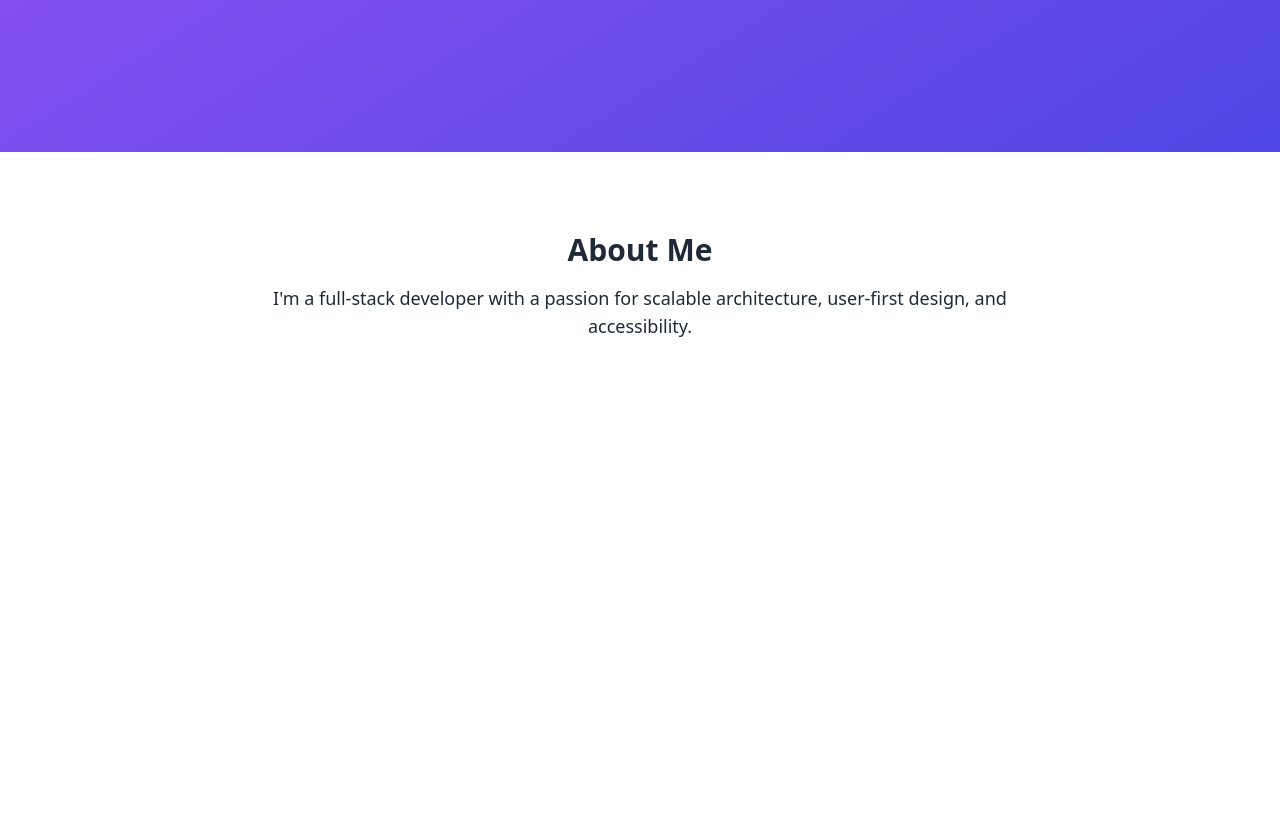
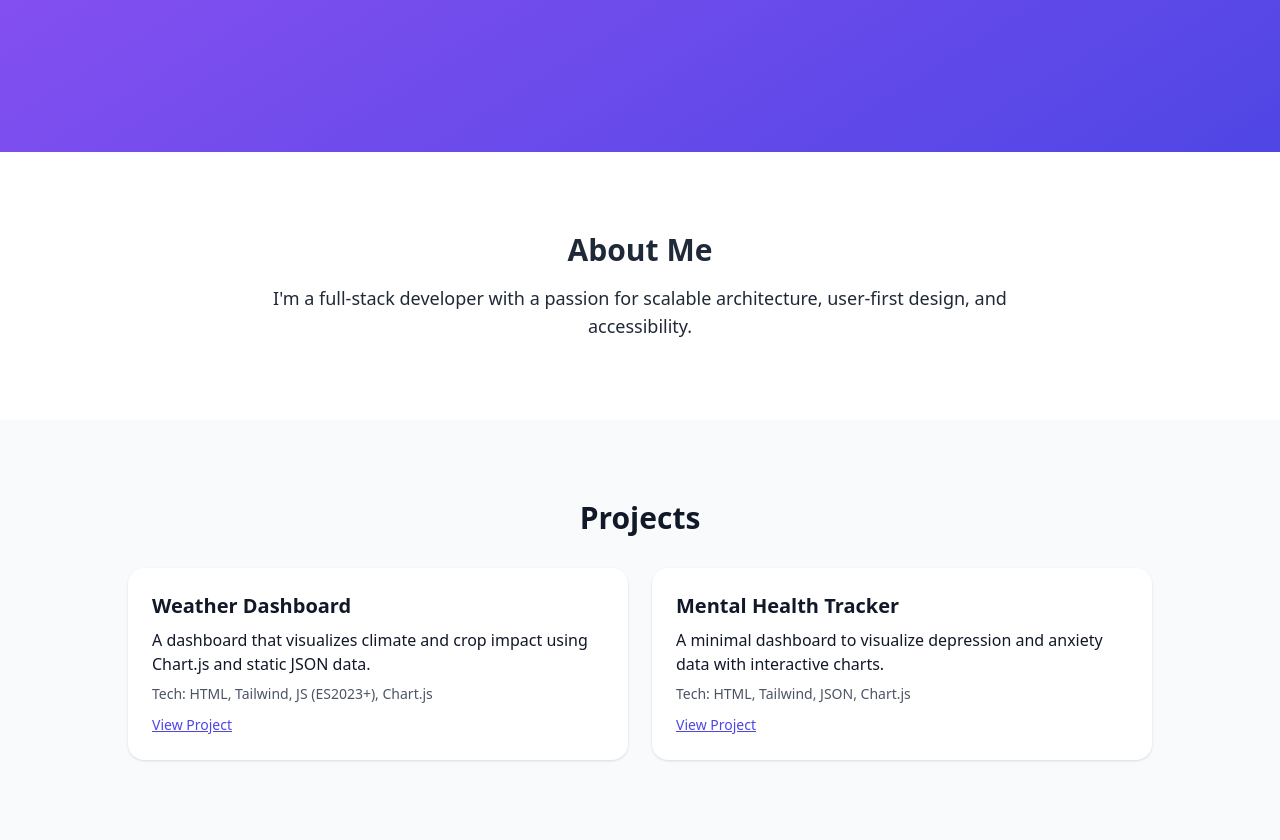
Before and after one commit to aakarshit-codes/portfolio, a plain HTML site: page index.html in a window 1280 px wide. Shown: the part 648-1488 px from the top of the page. Before the commit the page ends 1068 px from the top, so only its background shows below. Drawn offline with nearby package versions, Linux system fonts and the light colour scheme.

Commit message:
Implements modular project cards and dynamic loading. Closes #3

```diff
--- a/index.html
+++ b/index.html
@@ -17,6 +17,9 @@
     <!-- About Section -->
     <div id="about"></div>
 
+    <!-- Projects Section -->
+     <div id="projects"></div>
+
     <!-- JS -->
     <script type="module" src="./scripts/app.js"></script>
 </body>
--- a/scripts/app.js
+++ b/scripts/app.js
@@ -1,3 +1,7 @@
+// Load and inject modular HTML sections dynamically
+// Each section is lazy-loaded and added by ID
+
+
 const loadSection = async (id, path) => {
     const res = await fetch(path);
     const html = await res.text();
@@ -6,3 +10,4 @@ const loadSection = async (id, path) => {
 
 loadSection("hero", "./sections/hero.html");
 loadSection("about", "./sections/about.html");
+loadSection("projects", "./sections/projects.html");
--- /dev/null
+++ b/sections/projects.html
@@ -0,0 +1,27 @@
+<!-- Projects section of portfolio -->
+<section class="bg-gray-50 text-gray-900 py-20 px-6" id="projects">
+    <div class="max-w-5xl mx-auto text-center">
+        <h2 class="text-3xl font-bold mb-8">Projects</h2>
+        <div class="grid gap-6 md:grid-cols-2">
+
+            <!-- Project Card -->
+            <div class="bg-white rounded-2xl shadow p-6 text-left">
+                <h3 class="text-xl font-semibold mb-2">Weather Dashboard</h3>
+                <p class="mb-2">A dashboard that visualizes climate and crop impact using Chart.js and static JSON data.
+                </p>
+                <p class="text-sm text-gray-600 mb-2">Tech: HTML, Tailwind, JS (ES2023+), Chart.js</p>
+                <a href="#" class="text-indigo-600 underline text-sm">View Project</a>
+            </div>
+
+            <!-- Another Project -->
+            <div class="bg-white rounded-2xl shadow p-6 text-left">
+                <h3 class="text-xl font-semibold mb-2">Mental Health Tracker</h3>
+                <p class="mb-2">A minimal dashboard to visualize depression and anxiety data with interactive charts.
+                </p>
+                <p class="text-sm text-gray-600 mb-2">Tech: HTML, Tailwind, JSON, Chart.js</p>
+                <a href="#" class="text-indigo-600 underline text-sm">View Project</a>
+            </div>
+
+        </div>
+    </div>
+</section>
```
